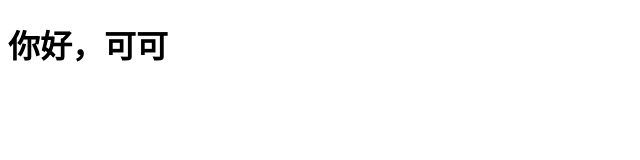
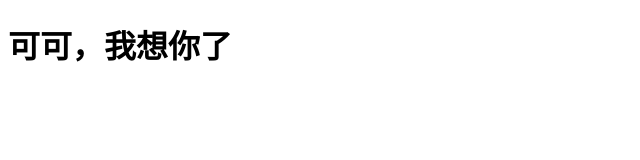
Before and after one commit to xcdcyq/princess-ky.github.io, a plain HTML site: page index.html in a window 1280 px wide. Shown: the whole page, without its empty margins (0-640 px from the left). Drawn offline with Linux system fonts and the light colour scheme.

Commit message:
Update index.html

```diff
--- a/index.html
+++ b/index.html
@@ -5,6 +5,6 @@
     <title>可可的网页</title>
   </head>
   <body>
-    <h1>你好，可可</h1>
+    <h1>可可，我想你了</h1>
   </body>
 </html>
```
